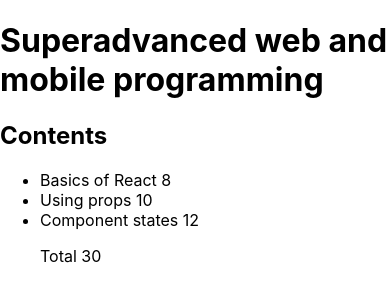
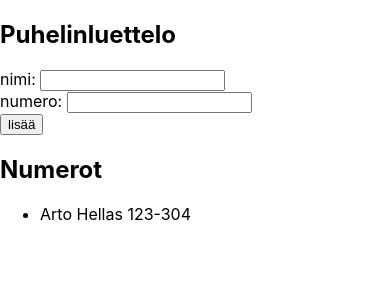
Before and after one commit to Glen237/osa2, a React (Create React App) app: page / in a window 390 px wide. Shown: the top 302 px of the page. Built offline with nearby package versions, Linux system fonts and the light colour scheme.

Commit message:
phone book done

```diff
--- a/src/App.js
+++ b/src/App.js
@@ -1,32 +1,68 @@
-import Course from "./components/Course";
+import React from 'react';
 
-const App = () => {
-  const course = {
-    name: 'Superadvanced web and mobile programming',
-    parts: [
-      {
-        name: 'Basics of React',
-        exercises: 8,
-        id: 1
-      },
-      {
-        name: 'Using props',
-        exercises: 10,
-        id: 2
-      },
-      {
-        name: 'Component states',
-        exercises: 12,
-        id: 3
-      }
-    ]
+class App extends React.Component {
+  constructor(props) {
+    super(props)
+    this.state = {
+      persons: [
+        { name: 'Arto Hellas' ,phone:"123-304"}
+      ],
+      newName: '',
+      newPhoneNumber:''
+    }
   }
 
-  return (
-    <div>
-      <Course course={course} />
-    </div>
-  )
+  render() {
+    const handleNameChange =(event)=>{
+this.setState({newName:event.target.value})
+    }
+    const handlePhoneNumberChange =(event)=>{
+      this.setState({newPhoneNumber:event.target.value})
+          }
+    const handleSubmit = (event)=>{
+      event.preventDefault();
+
+let nameExists = false;
+
+for(let i=0;i<this.state.persons.length;i++){
+  if(this.state.persons[i].name === this.state.newName){
+    nameExists = true;
   }
+}
+if(nameExists==true){
+  alert("name already exists")
 
-  export default App;
+}else{
+  this.state.persons = [...this.state.persons,{name:this.state.newName,phone:this.state.newPhoneNumber}]
+}
+
+this.setState({newName:""});
+this.setState({newPhoneNumber:""})
+    }
+
+    return (
+      <div>
+        <h2>Puhelinluettelo</h2>
+        <form onSubmit={handleSubmit}>
+          <div>
+            nimi: <input onChange={handleNameChange} value={this.state.newName}/>
+            </div>
+            <div>
+           numero: <input onChange={handlePhoneNumberChange} value={this.state.newPhoneNumber}/>
+          </div>
+          <div>
+            <button type="submit">lisää</button>
+          </div>
+        </form>
+        <h2>Numerot</h2>
+        <ul>
+         {this.state.persons.map(person=>{
+           return <li key={person.name}>{person.name + " " + person.phone}</li>
+         })}
+        </ul>
+      </div>
+    )
+  }
+}
+
+export default App
```
